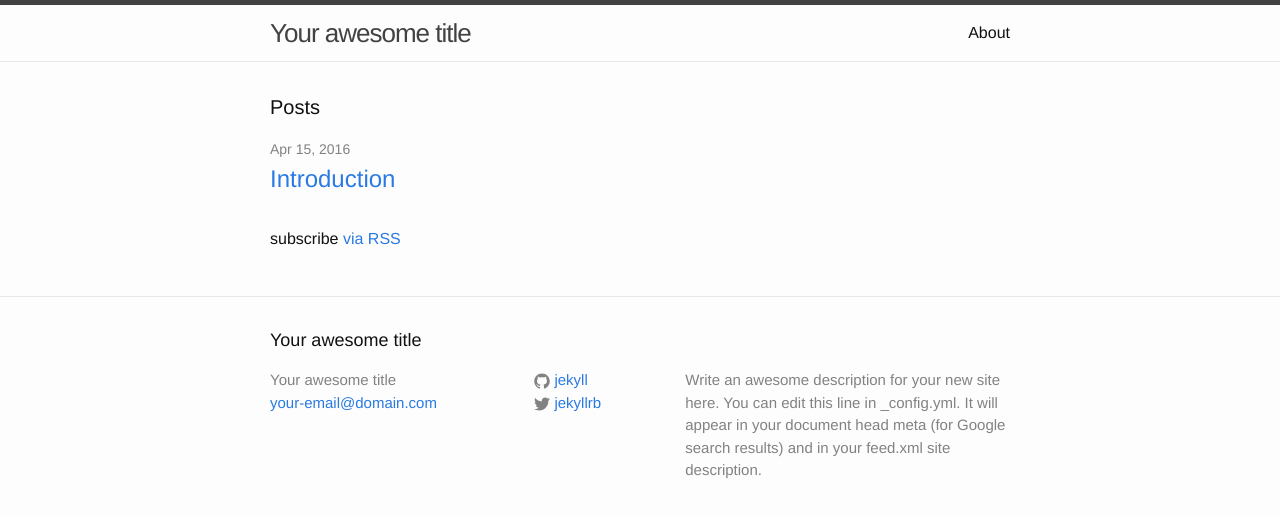
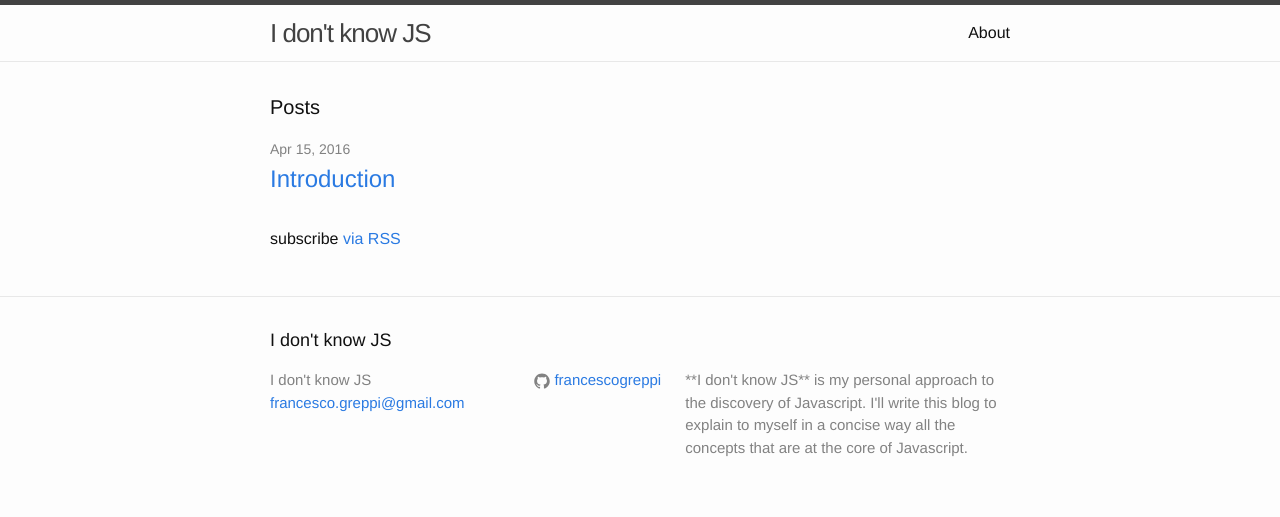
Before and after one commit to francescogreppi/francescogreppi.github.io, a Jekyll site: the page built from index.html, in a window 1280 px wide. Shown: the top 517 px of the page. Built offline with Jekyll 4.4.1, drawn with Linux system fonts in a browser that asks for light colours.

Commit message:
changinng config file

```diff
--- a/_config.yml
+++ b/_config.yml
@@ -6,16 +6,13 @@
 # 'jekyll serve'. If you change this file, please restart the server process.
 
 # Site settings
-title: Your awesome title
-email: your-email@domain.com
+title: I don't know JS
+email: francesco.greppi@gmail.com
 description: > # this means to ignore newlines until "baseurl:"
-  Write an awesome description for your new site here. You can edit this
-  line in _config.yml. It will appear in your document head meta (for
-  Google search results) and in your feed.xml site description.
+  **I don't know JS** is my personal approach to the discovery of Javascript. I'll write this blog to explain to myself in a concise way all the concepts that are at the core of Javascript.
 baseurl: "" # the subpath of your site, e.g. /blog
 url: "http://yourdomain.com" # the base hostname & protocol for your site
-twitter_username: jekyllrb
-github_username:  jekyll
+github_username: francescogreppi
 
 # Build settings
 markdown: kramdown
```
